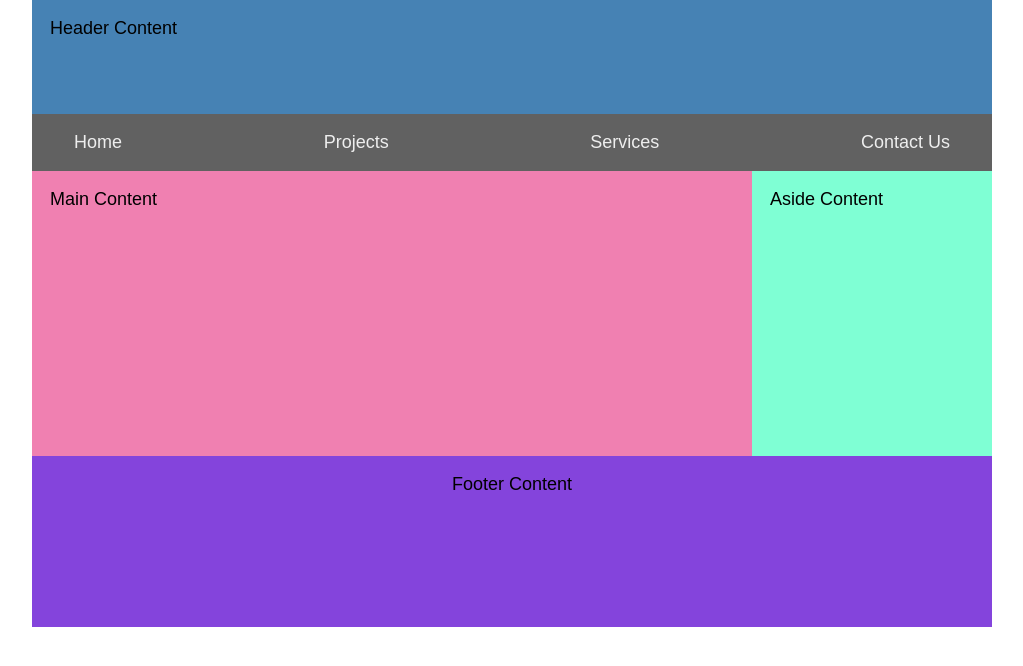
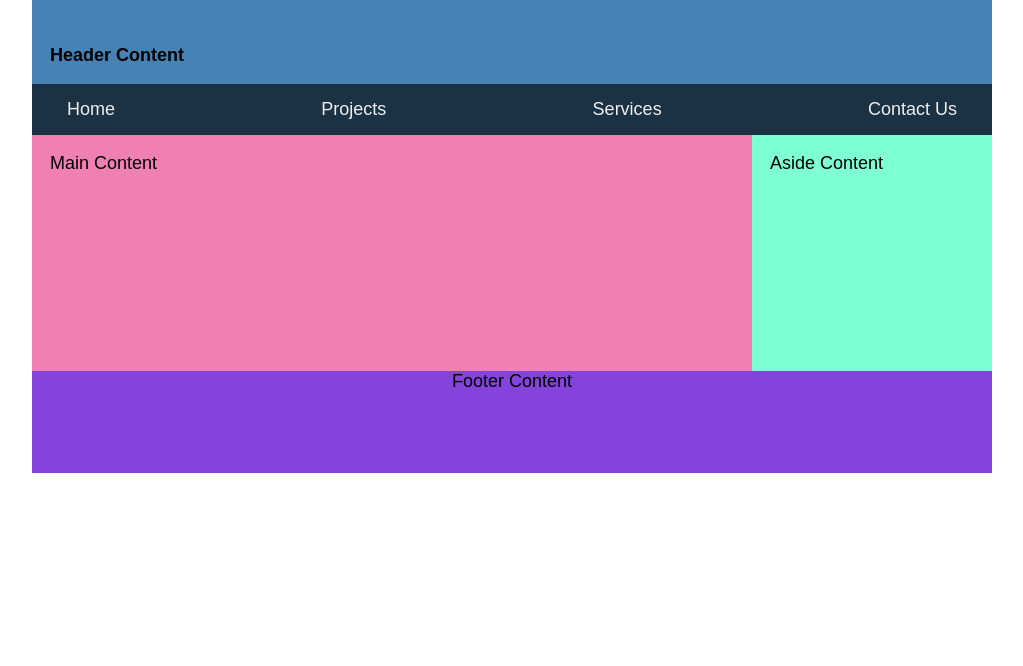
Before and after one commit to vasuquo/wdd131, a plain HTML site: page week01/basic-layout.html in a window 1280 px wide. Shown: the whole page, without its empty margins (128-1151 px from the left). Drawn offline with Linux system fonts and the light colour scheme.

Commit message:
Week01 commit3

```diff
--- a/week01/basic-layout.html
+++ b/week01/basic-layout.html
@@ -8,15 +8,16 @@
     <link href="styles/layout.css" rel="stylesheet" />
   </head>
   <body class="container">
-    <header>Header Content</header>
-    <nav>
-      <div class="menu">
+    <header>
+      <h4>Header Content</h4>
+      <nav>
         <a href="#">Home</a>
         <a href="#">Projects</a>
         <a href="#">Services</a>
         <a href="#">Contact Us</a>
-      </div>
-    </nav>
+      </nav>
+    </header>
+
     <main>Main Content</main>
     <aside>Aside Content</aside>
     <footer>Footer Content</footer>
--- a/week01/styles/layout.css
+++ b/week01/styles/layout.css
@@ -11,11 +11,9 @@ body {
   max-width: 960px;
   margin: 0 auto;
 }
-header,
-nav,
+
 main,
-aside,
-footer {
+aside {
   padding: 18px;
 }
 
@@ -23,20 +21,26 @@ footer {
   display: grid;
   grid-template-areas:
     "header header"
-    "nav nav"
     "main aside"
     "footer footer";
   grid-template-columns: 3fr 1fr;
-  grid-template-rows: 2fr 1fr 5fr 3fr;
+  grid-template-rows: 4fr 7fr 3fr;
 }
 
 header {
+  padding-top: 45px;
   background-color: steelblue;
   grid-area: header;
 }
+h4 {
+  margin-bottom: 18px;
+  margin-left: 18px;
+}
 nav {
+  display: flex;
+  padding: 15px 35px;
+  justify-content: space-between;
   background-color: rgba(0, 0, 0, 0.619);
-  grid-area: nav;
 }
 main {
   background-color: rgba(227, 15, 107, 0.526);
```
